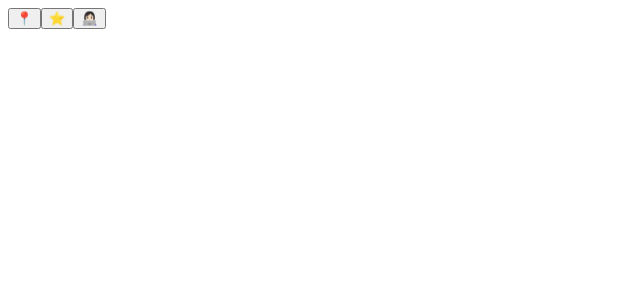
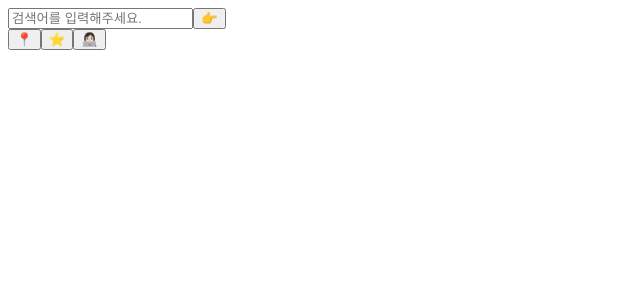
Before and after one commit to team-easymap/easymap-frontend, a React (Vite) app: page / in a window 1280 px wide. Shown: the top 300 px of the page, without its empty margins (0-640 px from the left). Built offline with nearby package versions, Linux system fonts and the light colour scheme; the HTML template or start-up script is replaced by a standard one.

Commit message:
feat: 메인 검색 버튼 추가

```diff
--- /dev/null
+++ b/src/components/main/search.tsx
@@ -0,0 +1,13 @@
+import { Button } from '../ui/button';
+import { Input } from '../ui/input';
+
+const SearchComponent = () => {
+  return (
+    <div className='flex justify-between gap-3 p-4'>
+      <Input placeholder='검색어를 입력해주세요.' />
+      <Button>👉</Button>
+    </div>
+  );
+};
+
+export default SearchComponent;
--- a/src/pages/main.tsx
+++ b/src/pages/main.tsx
@@ -1,5 +1,11 @@
+import SearchComponent from '@/components/main/search';
+
 const MainPage = () => {
-  return <main></main>;
+  return (
+    <main className='w-full'>
+      <SearchComponent />
+    </main>
+  );
 };
 
 export default MainPage;
```
